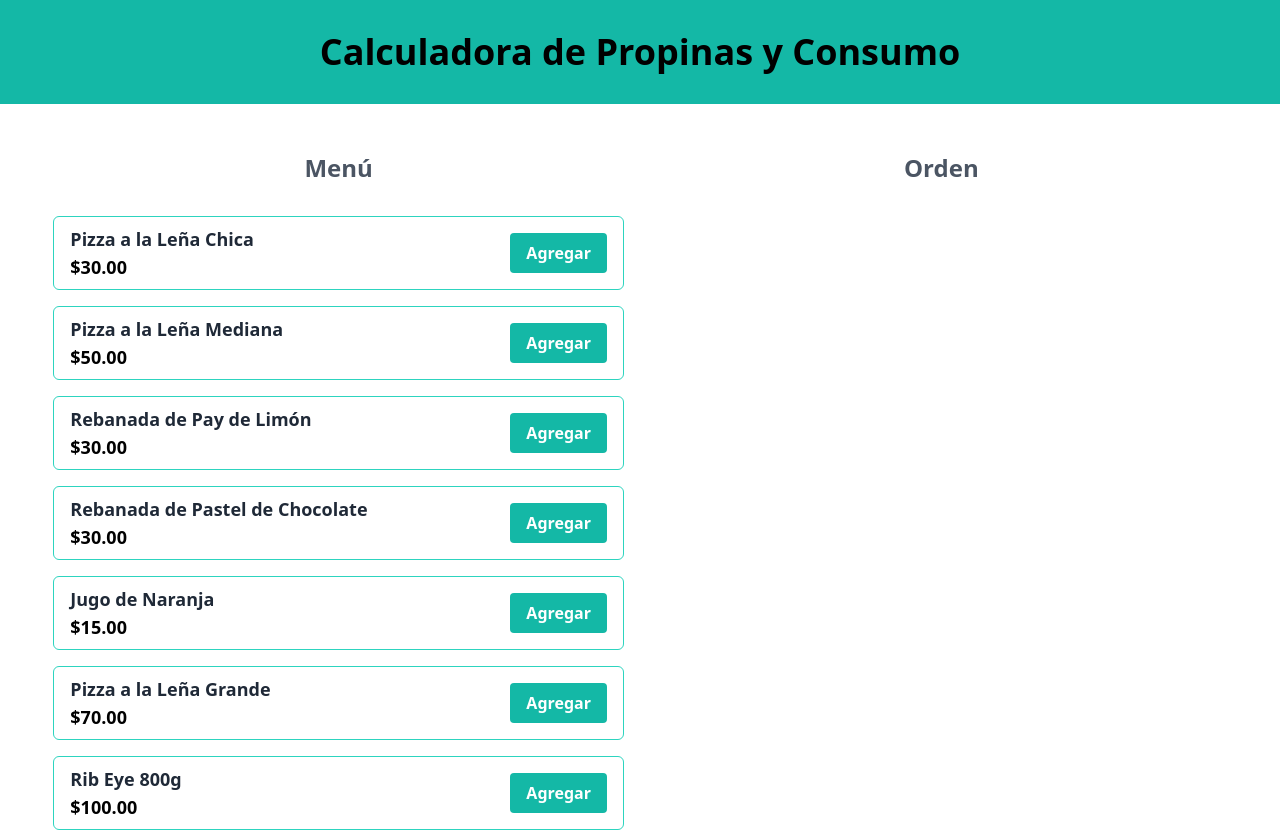
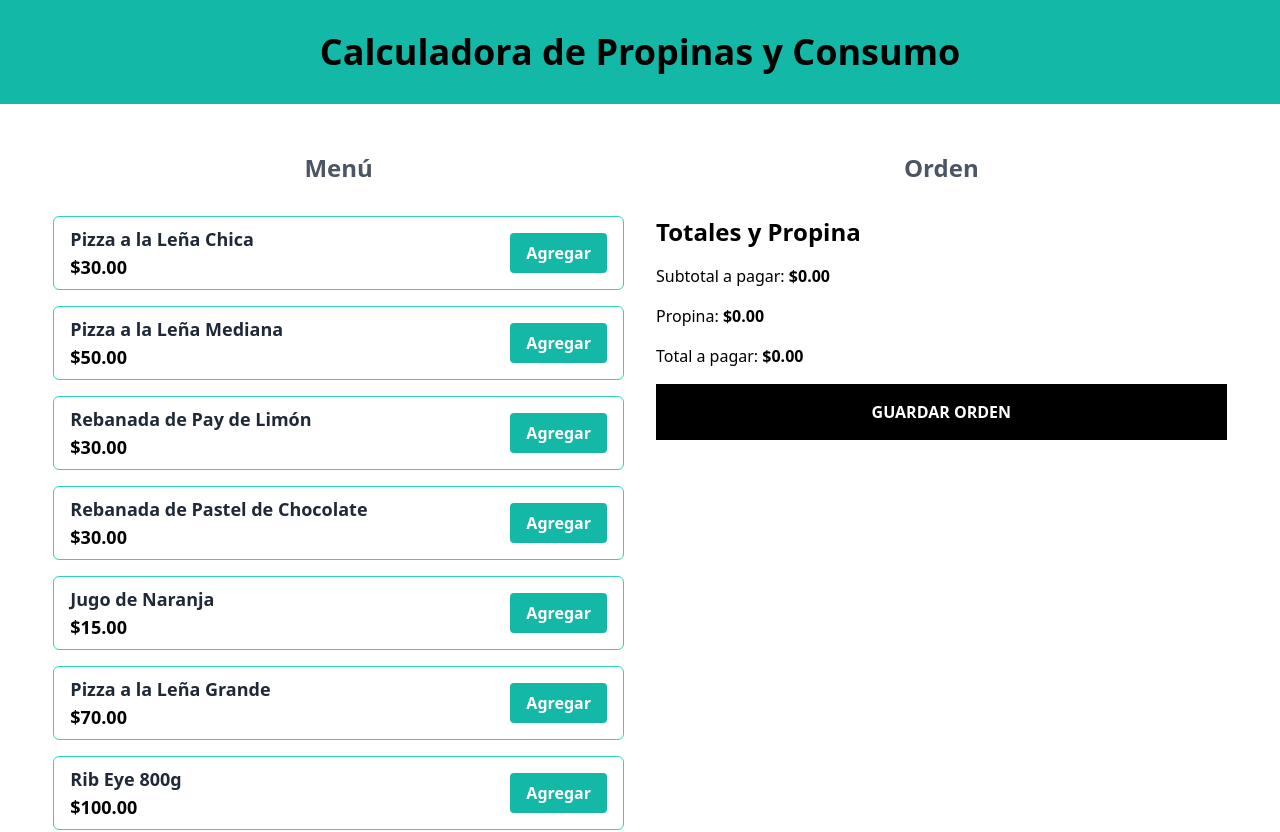
Before and after one commit to JmAtochePascual/CalculadoraPropinas-React, a React (Vite) app: page / in a window 1280 px wide. Shown: the top 832 px of the page. Built offline with nearby package versions, Linux system fonts and the light colour scheme.

Commit message:
feat: :sparkles: Crea el componente TotalOrder para mostrar el total a pagar
Implementa la creación del componente TotalOrder para calcular el subTotal, Propina y total a pagar

```diff
--- a/src/App.tsx
+++ b/src/App.tsx
@@ -1,8 +1,8 @@
 import MenuItem from './components/MenuItem';
 import useOrder from './hook/useOrder';
 import { menuItems } from './data/db';
-import { formatCurrency } from './helpers';
 import OrderContent from './components/OrderContent';
+import OrderTotal from './components/OrderTotal';
 
 function App() {
   const { order, addItem, deleteItem } = useOrder();
@@ -27,7 +27,7 @@ function App() {
           }
         </div>
 
-        <div className="">
+        <div>
           <h2 className="mb-8 text-center text-2xl font-bold text-gray-600">Orden</h2>
           {
             order.map((item) =>
@@ -38,6 +38,10 @@ function App() {
               />
             )
           }
+
+          <OrderTotal
+            order={order}
+          />
         </div>
       </main >
     </>
--- /dev/null
+++ b/src/components/OrderTotal.tsx
@@ -0,0 +1,40 @@
+import { formatCurrency } from "../helpers";
+import { OrderItem } from "../types";
+
+type OrderTotalProps = {
+  order: OrderItem[];
+}
+
+const OrderTotal = ({ order }: OrderTotalProps) => {
+  const subtotal = order.reduce((acc, item) => acc + item.price * item.quantity, 0);
+  const tip = subtotal * 0.1;
+  const total = subtotal + tip;
+
+  return (
+    <div>
+      <div className="space-y-4">
+        <h2 className="font-black text-2xl">Totales y Propina</h2>
+
+        <p>
+          Subtotal a pagar: <span className="font-bold">{formatCurrency(subtotal)}</span>
+        </p>
+
+        <p>
+          Propina: <span className="font-bold">{formatCurrency(tip)}</span>
+        </p>
+
+        <p>
+          Total a pagar: <span className="font-bold">{formatCurrency(total)}</span>
+        </p>
+
+        <button
+          className="w-full p-4 block text-center font-bold uppercase text-white bg-black ease-in-out duration-300 hover:bg-gray-900">
+          Guardar Orden
+        </button>
+      </div>
+
+    </div>
+  )
+}
+
+export default OrderTotal
```
